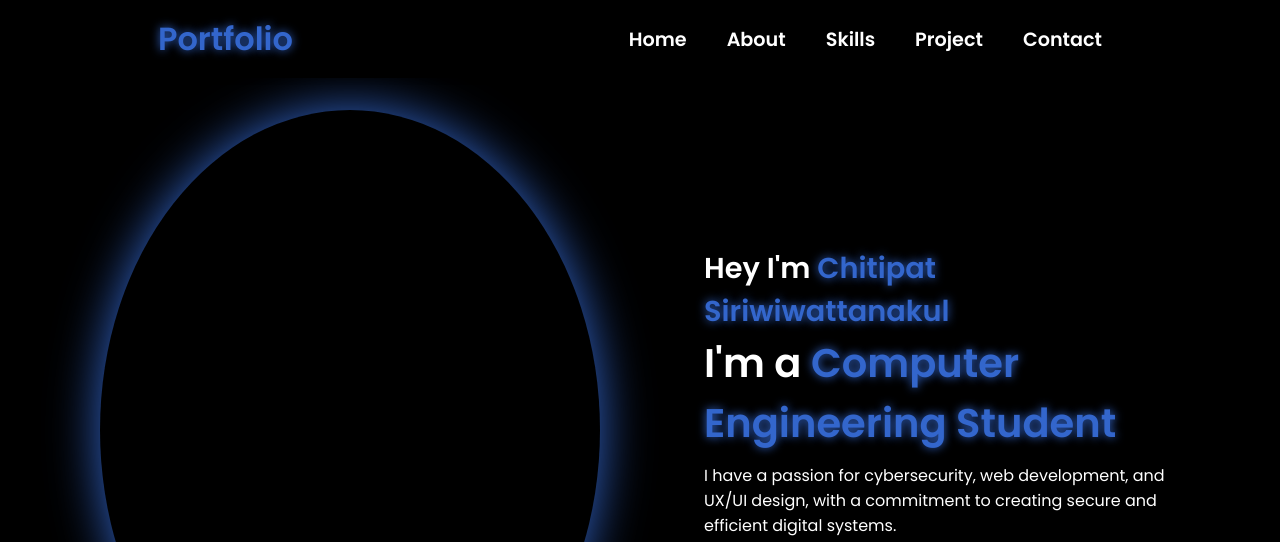
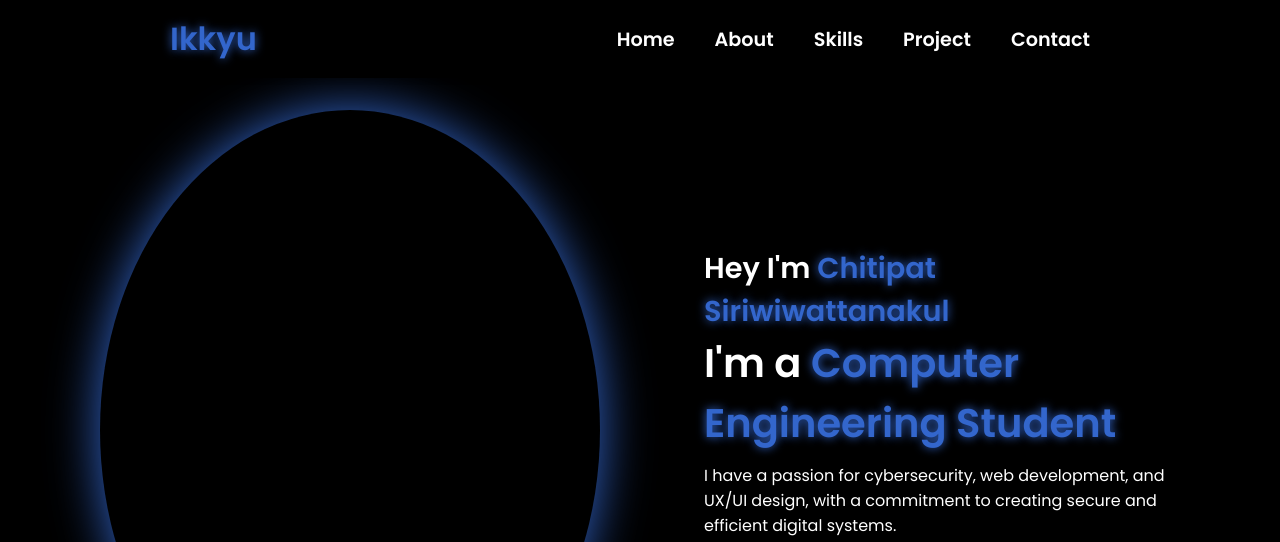
Before and after one commit to Ikkyu027/Ikkyu027.github.io, a plain HTML site: page front-end/index.html in a window 1280 px wide. Shown: the top 542 px of the page. Drawn offline with nearby package versions, Linux system fonts and the light colour scheme.

Commit message:
Update index.html

```diff
--- a/front-end/index.html
+++ b/front-end/index.html
@@ -15,7 +15,7 @@
     <nav>
     <div class="nav-container">
         <div class="logo" data-aos="zoom-in" data-aos-duration="1500">
-            <span>Portfolio</span>
+            <span>Ikkyu</span>
         </div>
         <div class="links">
             <div class="link" data-aos="fade-up" data-aos-duration="1500" data-aos-delay="100"><a href="#home">Home</a></div>
```
